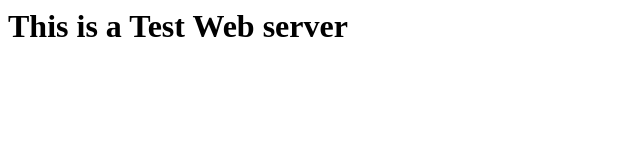
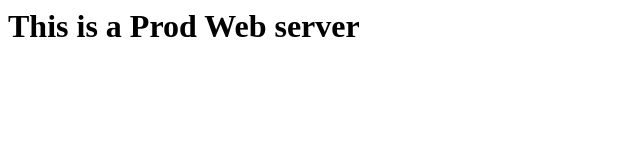
Before and after one commit to mohanraz81/webrepo2003, a plain HTML site: page index.html in a window 1280 px wide. Shown: the whole page, without its empty margins (0-640 px from the left). Drawn offline with Linux system fonts and the light colour scheme.

Commit message:
Changed Index.html

```diff
--- a/index.html
+++ b/index.html
@@ -1 +1 @@
-<h1> This is a Test Web server</h1>
+<h1> This is a Prod Web server</h1>
```
